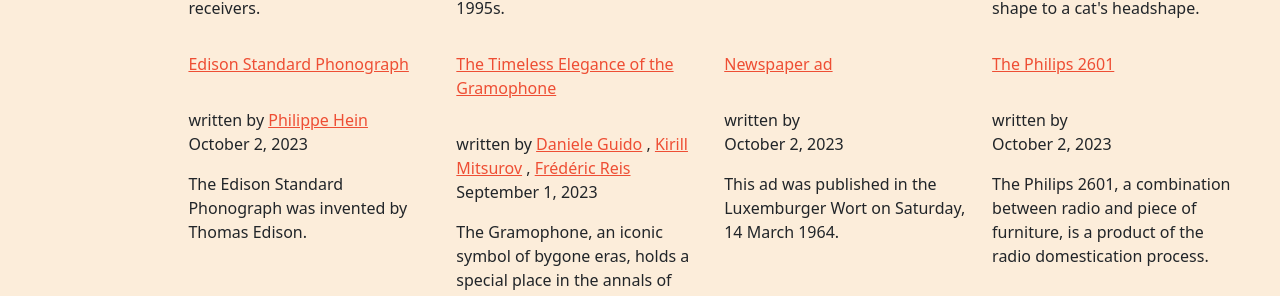
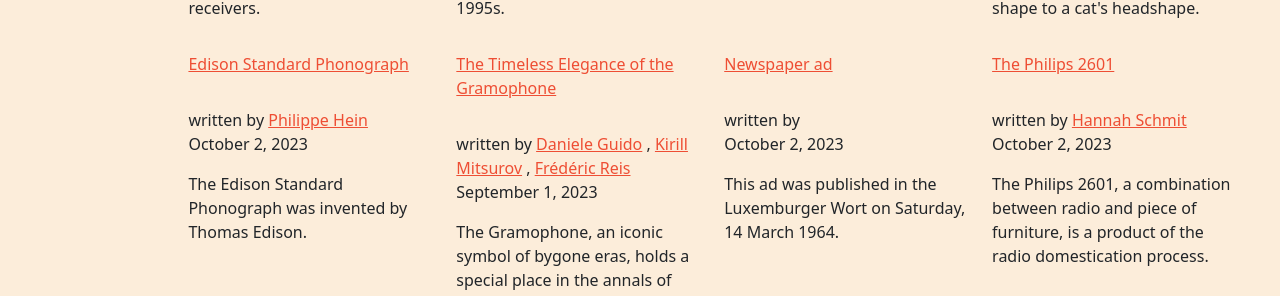
Before and after one commit to C2DH/maison-du-son, a Jekyll site: the page built from index.md, in a window 1280 px wide. Shown: the part 444-740 px from the top of the page. Built offline with Jekyll 4.4.1, drawn with Linux system fonts in a browser that asks for light colours; some web fonts are replaced.

Commit message:
Update philips-2601.md

```diff
--- a/_objects/philips-2601.md
+++ b/_objects/philips-2601.md
@@ -2,7 +2,7 @@
 title: The Philips 2601
 abstract: "The Philips 2601, a combination between radio and piece of furniture, is a product of the radio domestication process."
 authors:
-  - hannahschmit
+  - hannah-schmit
 ---
 
 main content
```
